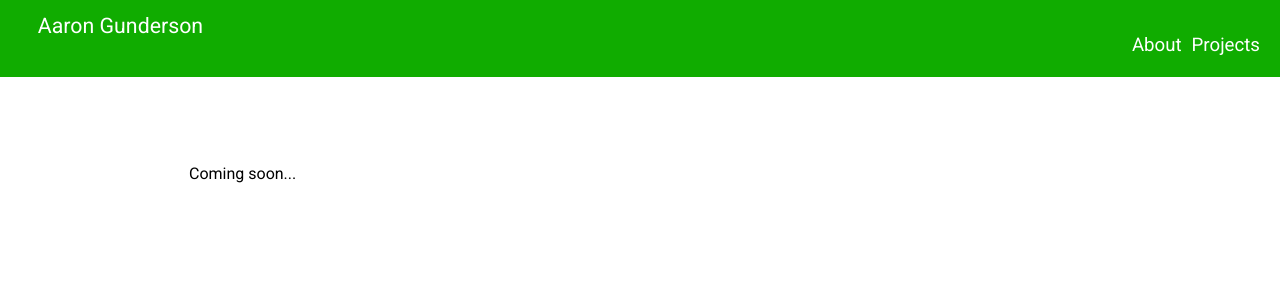
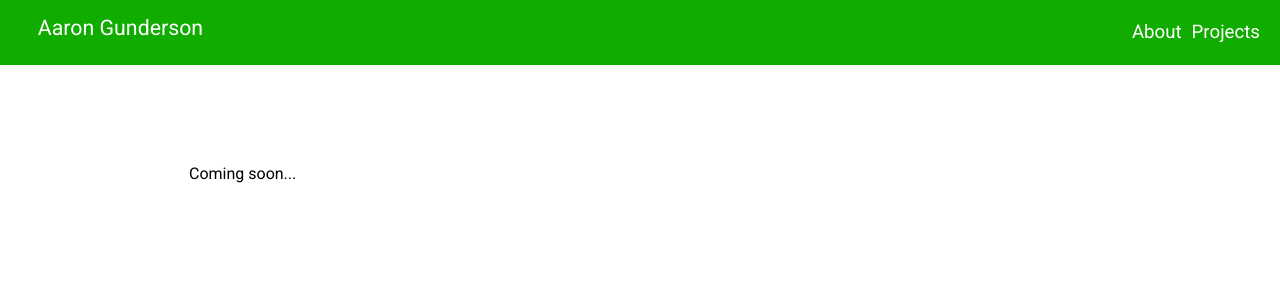
Before and after one commit to agundy/agundy.github.io, a Jekyll site: the page built from projects.html, in a window 1280 px wide. Shown: the top 300 px of the page. Built offline with Jekyll 4.4.1, drawn with Linux system fonts in a browser that asks for light colours.

```diff
--- a/_layouts/default.html
+++ b/_layouts/default.html
@@ -5,10 +5,22 @@
 	<link rel="stylesheet" type="text/css" href="./css/main.css">
 
 	<title>{{ page.title }}</title>
+
+	<script>
+  	(function(i,s,o,g,r,a,m){i['GoogleAnalyticsObject']=r;i[r]=i[r]||function(){
+  	(i[r].q=i[r].q||[]).push(arguments)},i[r].l=1*new Date();a=s.createElement(o),
+  	m=s.getElementsByTagName(o)[0];a.async=1;a.src=g;m.parentNode.insertBefore(a,m)
+  	})(window,document,'script','//www.google-analytics.com/analytics.js','ga');
+
+  	ga('create', 'UA-35949221-3', 'agundy.com');
+  	ga('send', 'pageview');
+
+	</script>
 </head>
 
 <body>
-	<div class="title-bar"><a href="./index.html">Aaron Gunderson</a>
+	<div class="title-bar">
+		<a id="title" href="./index.html">Aaron Gunderson</a>
 		<ul class="link-section">
 			<li><a href="./about_me.html">About</a></li>
 			<li><a href="./projects.html">Projects</a></li>
--- a/css/main.css
+++ b/css/main.css
@@ -17,7 +17,7 @@ a{
 	width: 100%;
 	float: left;
 	padding-left: 3%;
-	padding-top: 1%;
+	padding-top: 0%;
 	padding-right: 3%;
 	display: block;
 	/*height: 4%;*/
@@ -27,7 +27,7 @@ a{
 .link-section{
     float: right;
     margin-right: 3%;
-    /*display: inline;*/
+    display: inline-block;
 }
 
 .title-bar li{
@@ -35,12 +35,16 @@ a{
 	list-style-type: none;
 	margin-left: 10px;
 	float: left;
-	display: inline;
+	display: inline-block;
 }
 
 .title-bar a{
 	color: #ffffff;
-	display: inline;
+	display: inline-block;
+}
+
+#title{
+	margin-top: 15px;
 }
 
 .row {
```
